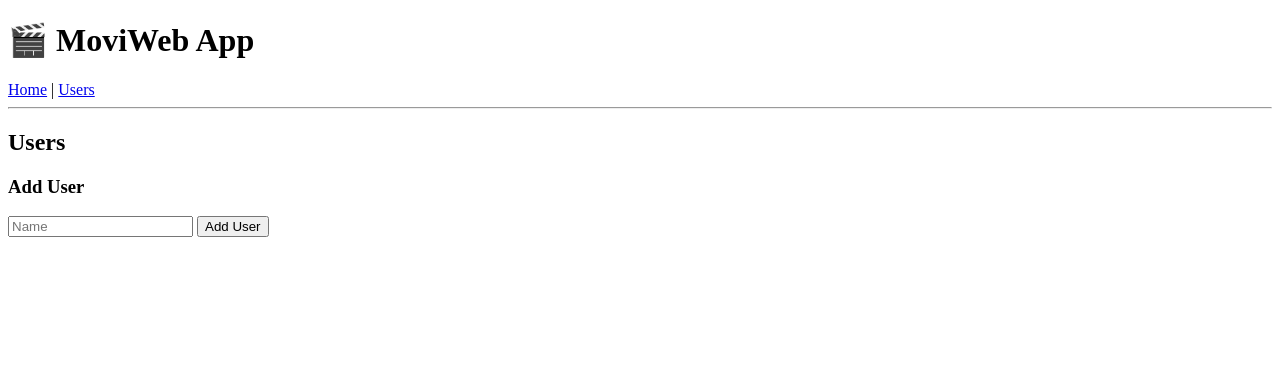
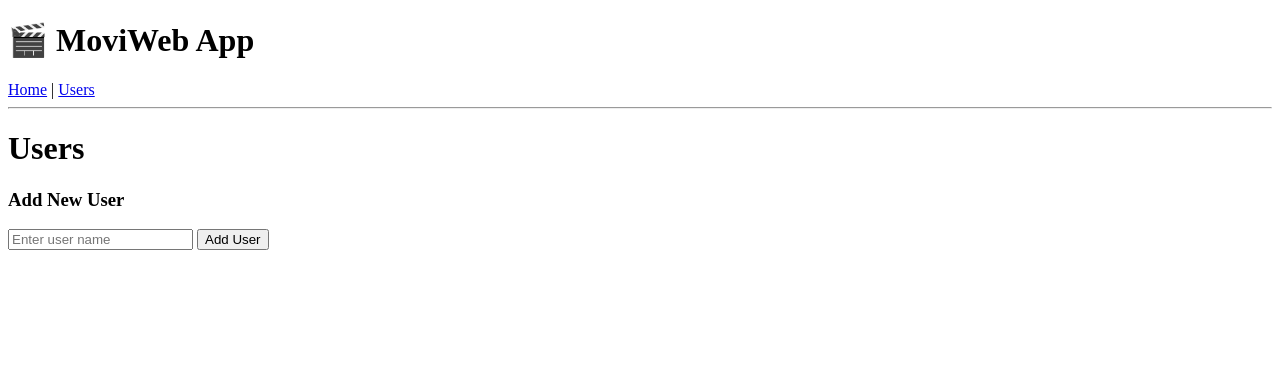
Before and after one commit to moritzbrosch36/MovieWebApp, a Flask app: page / in a window 1280 px wide. Shown: the top 369 px of the page. Run offline with Flask 3, Linux system fonts and the light colour scheme.

Commit message:
Revision and adaptation of the index.html

```diff
--- a/templates/index.html
+++ b/templates/index.html
@@ -1,16 +1,19 @@
 {% extends "base.html" %}
 
 {% block content %}
-<h2>Users</h2>
-<ul>
+<h1>Users</h1>
+
+<ul class="user-list">
     {% for user in users %}
-        <li><a href="{{ url_for('list_user_movies', user_id=user.id) }}">{{ user.name }}</a></li>
+    <li class="user-entry">
+        <a href="{{ url_for('list_user_movies', user_id=user.id) }}" class="btn">{{ user.name }}</a>
+    </li>
     {% endfor %}
 </ul>
 
-<h3>Add User</h3>
+<h3>Add New User</h3>
 <form action="{{ url_for('create_user') }}" method="post">
-    <input type="text" name="name" placeholder="Name" required>
+    <input type="text" name="name" placeholder="Enter user name" required>
     <button type="submit">Add User</button>
 </form>
 {% endblock %}
```
